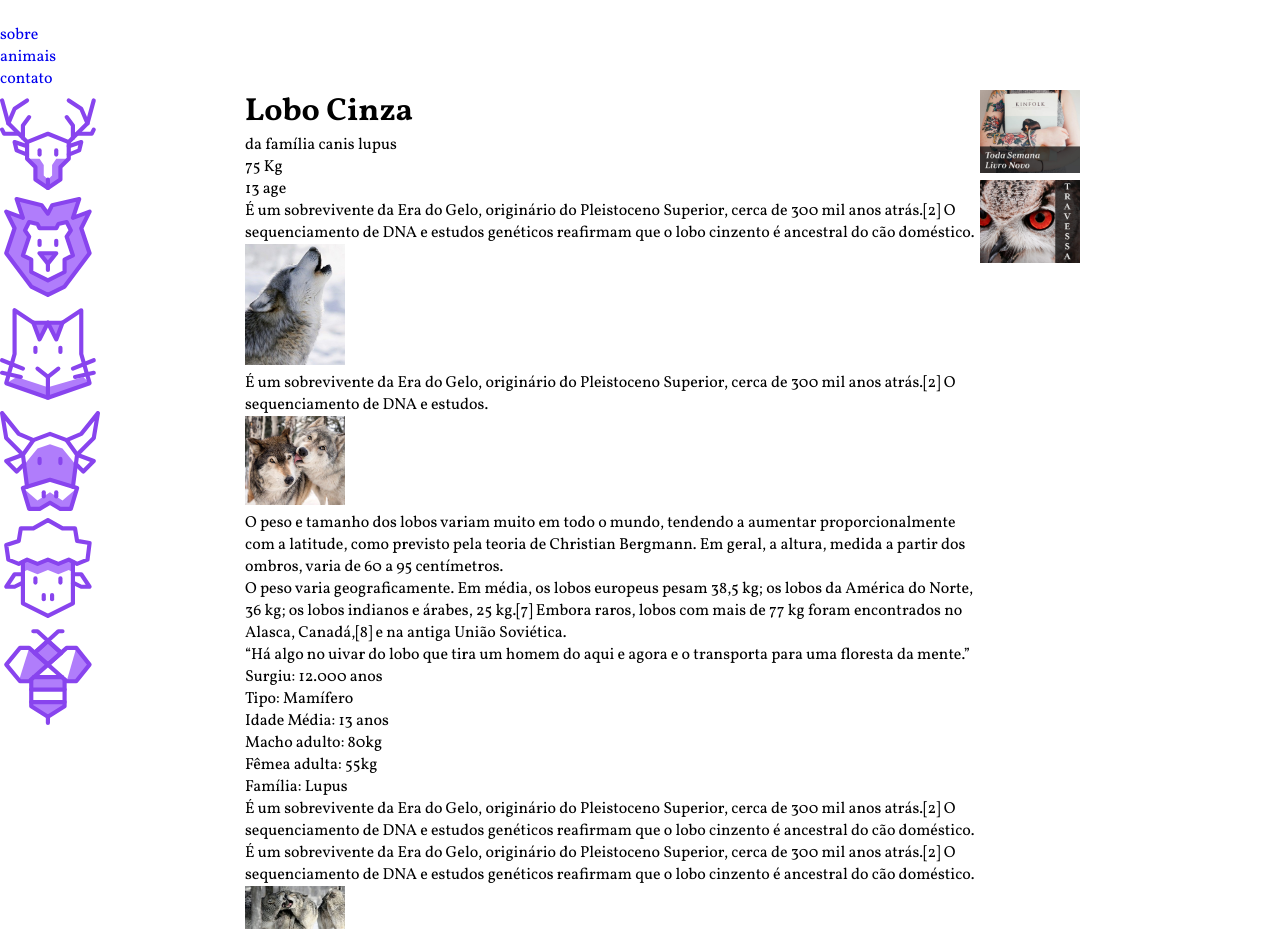
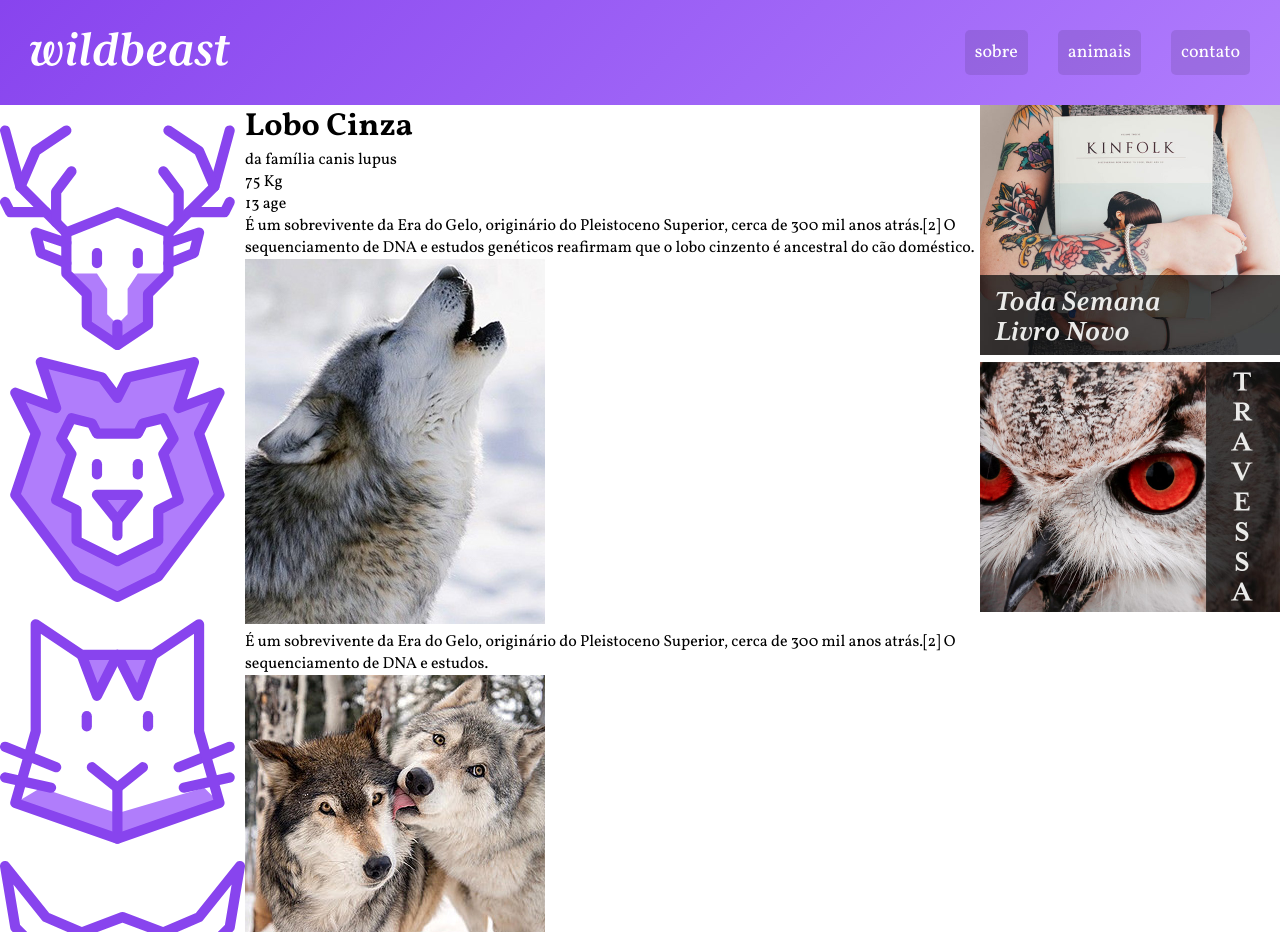
Before and after one commit to vleonecezar/Wildbeast, a plain HTML site: page index.html in a window 1280 px wide. Shown: the top 932 px of the page. Drawn offline with Linux system fonts and the light colour scheme.

Commit message:
estilo header

```diff
--- a/css/style.css
+++ b/css/style.css
@@ -13,7 +13,7 @@ a{
 }
 
 img {
-  max-width: 100px; /* temporário, só melhorar a visualização */
+  max-width: 100%;
 }
 
 /* General Grid */
@@ -28,9 +28,49 @@ img {
   ;
 }
 
+/* Header */
+
 .header {
   grid-area: header;
+  background: linear-gradient(135deg, #8844ee, #B07DFD);
+  padding: 30px;
+  display: grid;
+  grid-template-columns: 1fr auto;
+  align-items: center;
 }
+
+.logo {
+  max-width: 200px;
+}
+
+.header nav ul {
+  display: flex;
+  flex-wrap: wrap;
+}
+
+.header nav a {
+  display: block;
+  padding: 10px;
+  color: #fff;
+  font-size: 1.125em;
+  background: rgba(0,0,0,.1);
+  border-radius: 5px;
+  transition: 0.2s;
+}
+
+.header nav a:hover {
+  background: rgba(0,0,0,.5);
+}
+
+.header li + li {
+  margin-left: 30px;
+}
+
+
+
+
+
+
 
 .sidenav {
   grid-area: sidenav;
```
